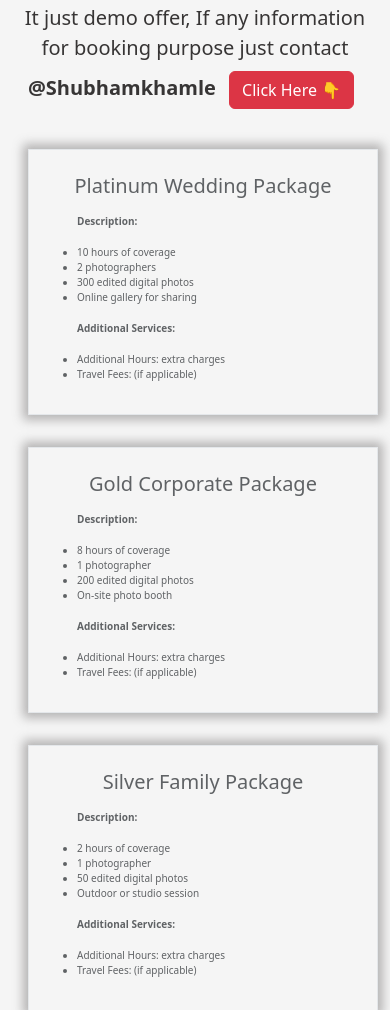
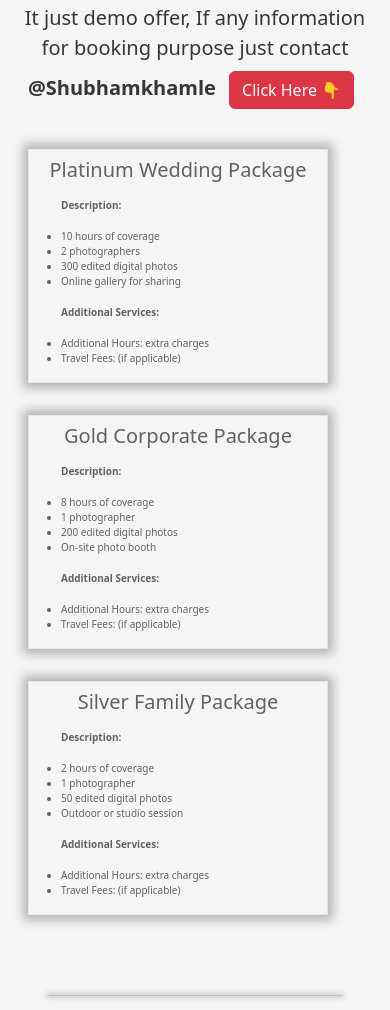
Before and after one commit to achaltelmasre/sk-photography, a React app in the folder client/: page / in a window 390 px wide. Shown: the part 931-1941 px from the top of the page. Built offline with nearby package versions, Linux system fonts and the light colour scheme; no server answers.

Commit message:
responsive demo card and add navbar bottom shadow

```diff
--- a/client/src/components/Booking/Booking.css
+++ b/client/src/components/Booking/Booking.css
@@ -7,6 +7,7 @@
     /* background-color: white; */
     width: 350px;
     opacity: 0.7;
+    padding: 5px;
     box-shadow: 0 0 10px 5px rgb(153, 151, 151);
     /* border-radius: 10px; */
     -webkit-transition-property: all;
@@ -31,5 +32,13 @@
         margin-top: 250px;
     }
 
+    .col1{
+        width: 300px;
+        padding: 0;
+    }
+    .col1:hover{
+        transform: none;
+    }
+
 
 }
--- a/client/src/components/Booking/Booking.js
+++ b/client/src/components/Booking/Booking.js
@@ -15,7 +15,7 @@ function Booking() {
             <Link to="/contact"><button type="button"  class=" btn btn-danger m-2">Click Here 👇</button></Link>
             </p>
           <div class="col-md-4 ">
-            <div className="p-3 m-3 border col1">
+            <div className=" m-3 border col1">
               <h5 className="text-center p-2 ">Platinum Wedding Package</h5>
 
               <ul className="booking-text">
@@ -35,7 +35,7 @@ function Booking() {
           </div>
 
           <div class="col-md-4">
-            <div className="p-3 m-3 border col1">
+            <div className=" m-3 border col1">
               <h5 className="text-center p-2 ">Gold Corporate Package</h5>
 
               <ul className="booking-text">
@@ -55,7 +55,7 @@ function Booking() {
           </div>
 
           <div class="col-md-4">
-            <div className="p-3 m-3 border col1">
+            <div className=" m-3 border col1">
               <h5 className="text-center p-2">Silver Family Package</h5>
 
               <ul className="booking-text">
--- a/client/src/components/Navbar/Navbar.css
+++ b/client/src/components/Navbar/Navbar.css
@@ -11,6 +11,7 @@
      background-color:#e5e7e9 ;
     color: rgb(82, 79, 79)  !important;
     font-size: 21px !important;
+    box-shadow: 3px 0 8px  rgb(78, 77, 77);
 
 }
 .hover:hover{
```
